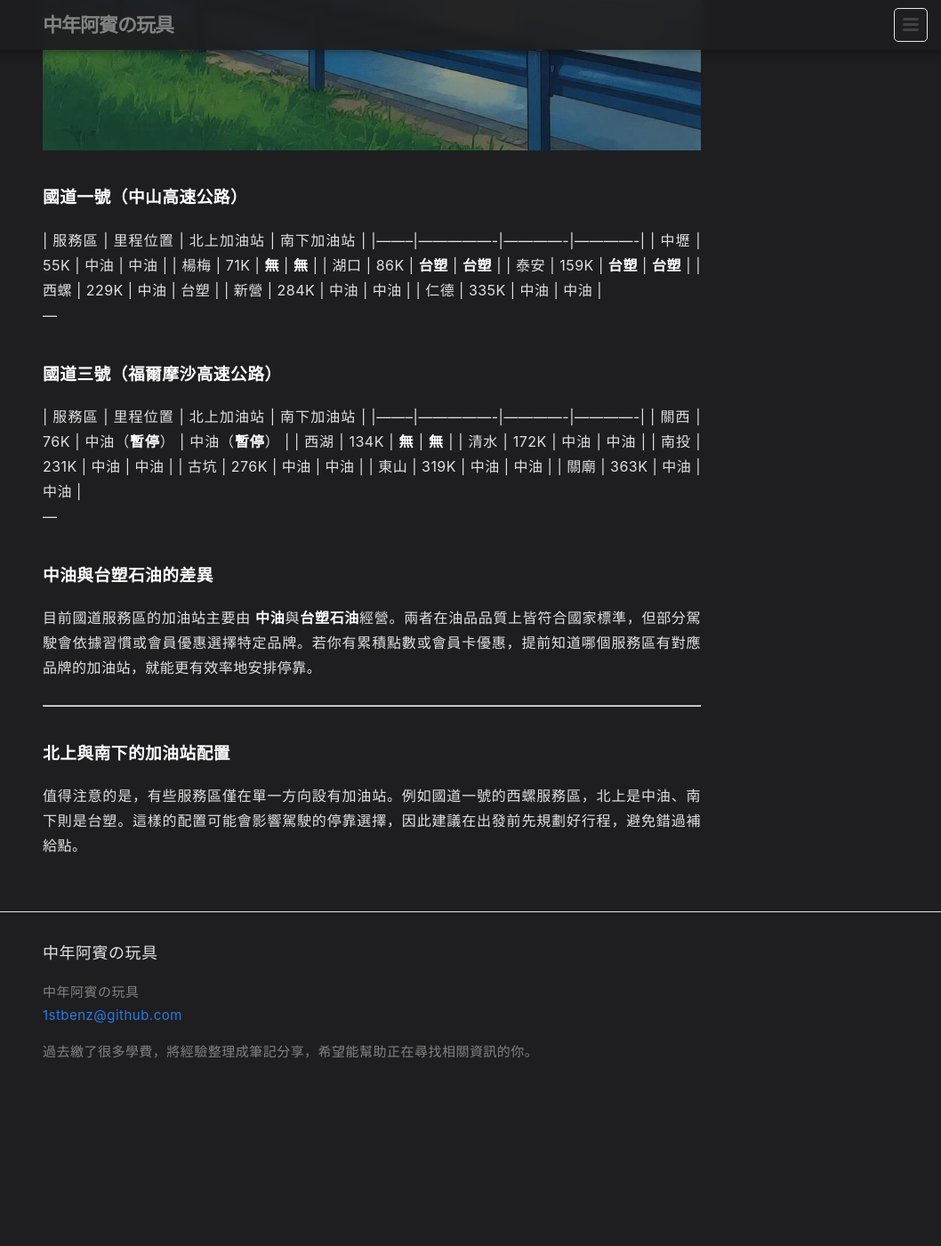
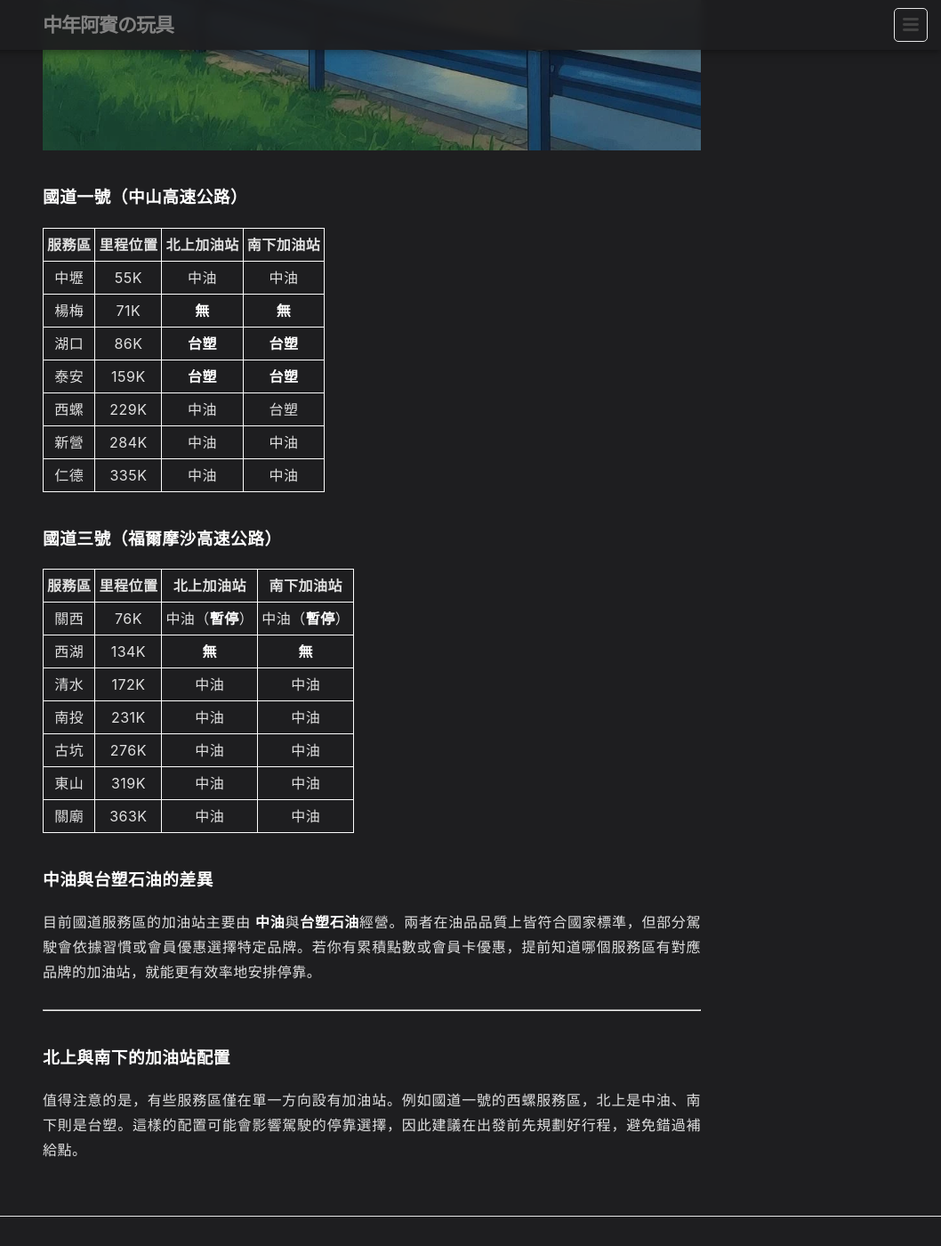
Before and after one commit to 1stbenz/1stbenz.github.io, a Jekyll site: the page built from _posts/2026-02-11-service-area-gas-info.md, in a window 1280 px wide and 1400 px high, scrolled down 718 px. Shown: the whole window at 89% size, without its empty margins (222-1280 px from the left). Built offline with Jekyll 4.4.1, drawn with Linux system fonts in a browser that asks for light colours; before the commit the page ends 1958 px from its top, so only the background shows below that.

Commit message:
Update 2026-02-11-service-area-gas-info.md

```diff
--- a/_posts/2026-02-11-service-area-gas-info.md
+++ b/_posts/2026-02-11-service-area-gas-info.md
@@ -22,8 +22,8 @@
 | 西螺 | 229K | 中油 | 台塑 |
 | 新營 | 284K | 中油 | 中油 |
 | 仁德 | 335K | 中油 | 中油 |
-<br>
----
+
+
 
 ### 國道三號（福爾摩沙高速公路）
 
@@ -36,8 +36,8 @@
 | 古坑 | 276K | 中油 | 中油 |
 | 東山 | 319K | 中油 | 中油 |
 | 關廟 | 363K | 中油 | 中油 |
-<br>
----
+
+
 
 ### 中油與台塑石油的差異
 目前國道服務區的加油站主要由 **中油**與**台塑石油**經營。兩者在油品品質上皆符合國家標準，但部分駕駛會依據習慣或會員優惠選擇特定品牌。若你有累積點數或會員卡優惠，提前知道哪個服務區有對應品牌的加油站，就能更有效率地安排停靠。
```
